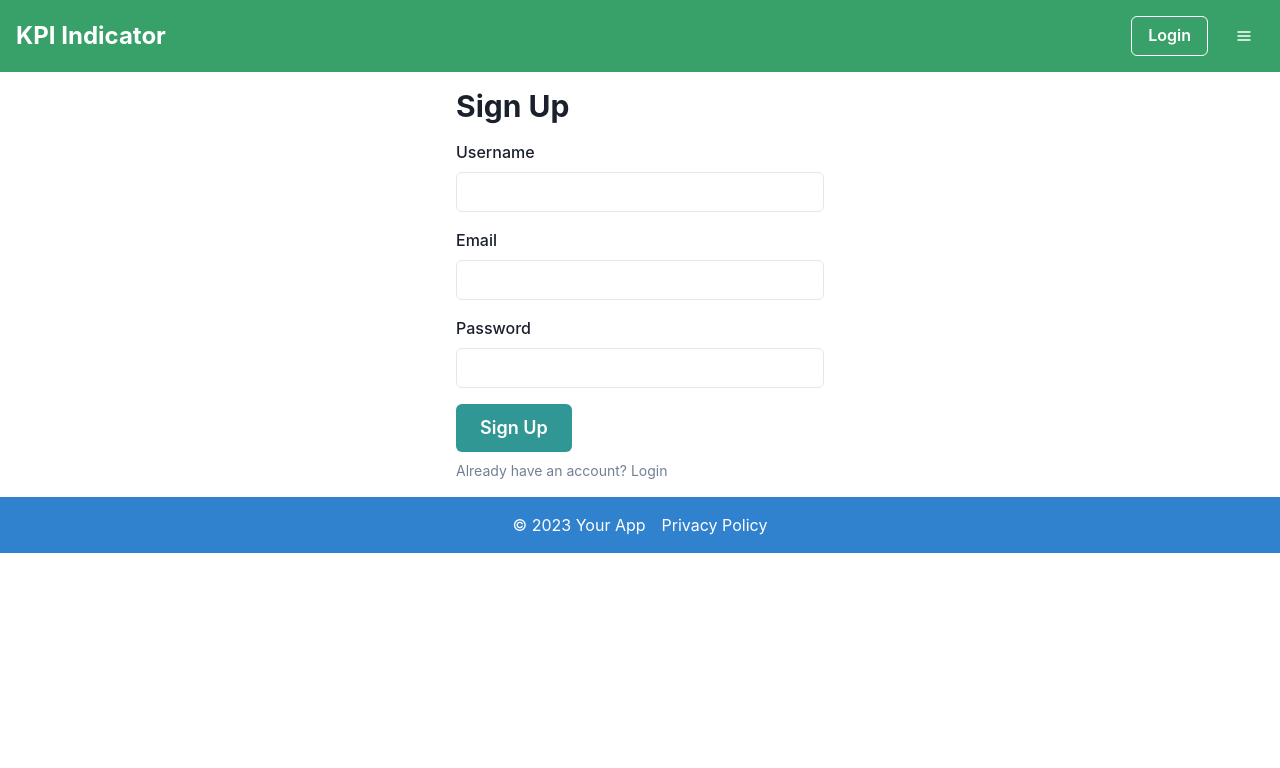
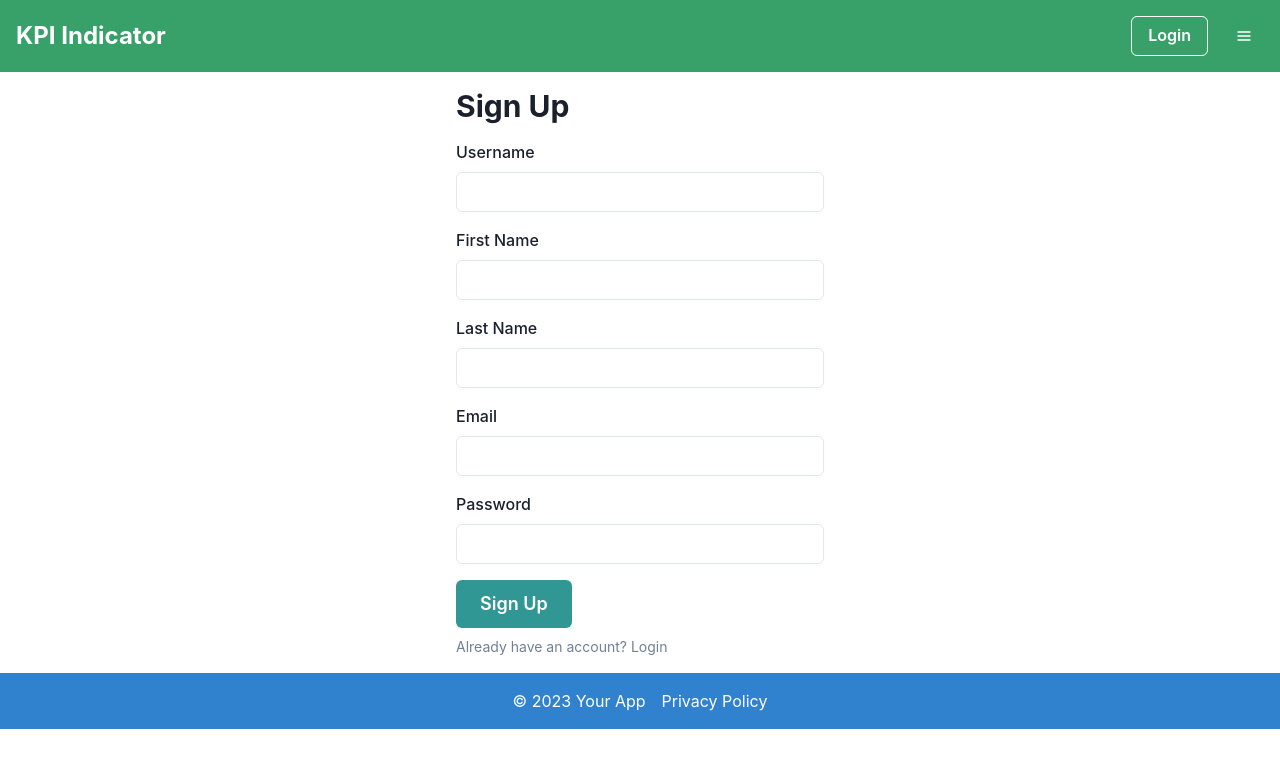
Before and after one commit to Mrgnoblennon/Example-KPI, a React (Create React App) app in the folder client/: page /signup in a window 1280 px wide. Shown: the top 768 px of the page. Built offline with nearby package versions, Linux system fonts and the light colour scheme.

Commit message:
added to client side

```diff
--- a/client/src/pages/Signup.js
+++ b/client/src/pages/Signup.js
@@ -6,12 +6,13 @@ import { REGISTER_USER } from '../utils/mutations'; // Import your GraphQL mutat
 function Signup() {
   const [formData, setFormData] = useState({
     username: '',
+    firstName: '',
+    lastName: '',
     email: '',
     password: '',
   });
 
   const [registerUser] = useMutation(REGISTER_USER);
-
   const handleChange = (e) => {
     const { name, value } = e.target;
     setFormData({ ...formData, [name]: value });
@@ -45,6 +46,14 @@ function Signup() {
           <FormLabel>Username</FormLabel>
           <Input type="text" name="username" value={formData.username} onChange={handleChange} required />
         </FormControl>
+        <FormControl id="firstName" mb={4}>
+          <FormLabel>First Name</FormLabel>
+          <Input type="text" name="firstName" value={formData.firstName} onChange={handleChange} required />
+        </FormControl>
+        <FormControl id="lastName" mb={4}>
+          <FormLabel>Last Name</FormLabel>
+          <Input type="text" name="lastName" value={formData.lastName} onChange={handleChange} required />
+        </FormControl>
         <FormControl id="email" mb={4}>
           <FormLabel>Email</FormLabel>
           <Input type="email" name="email" value={formData.email} onChange={handleChange} required />
```
